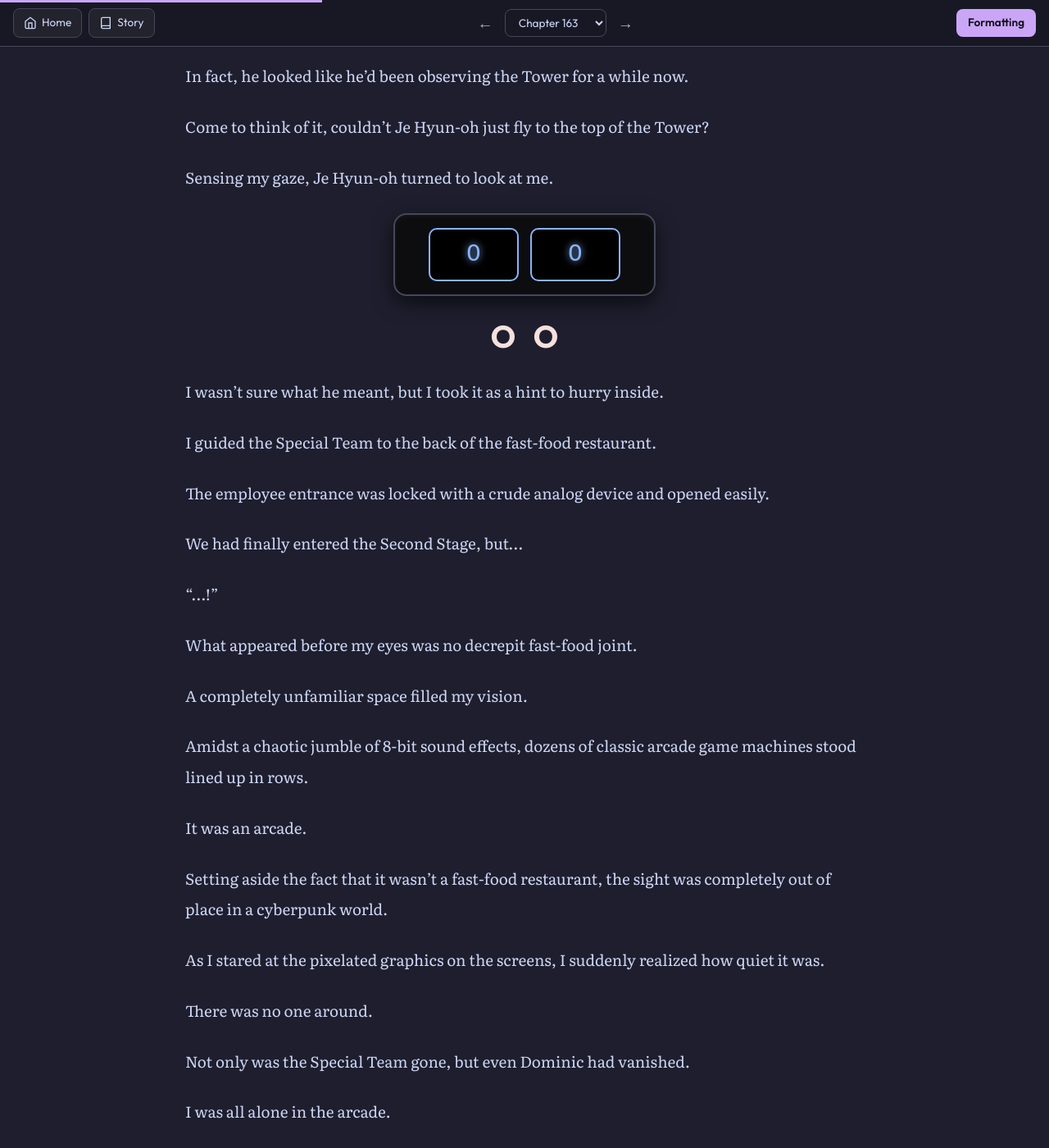
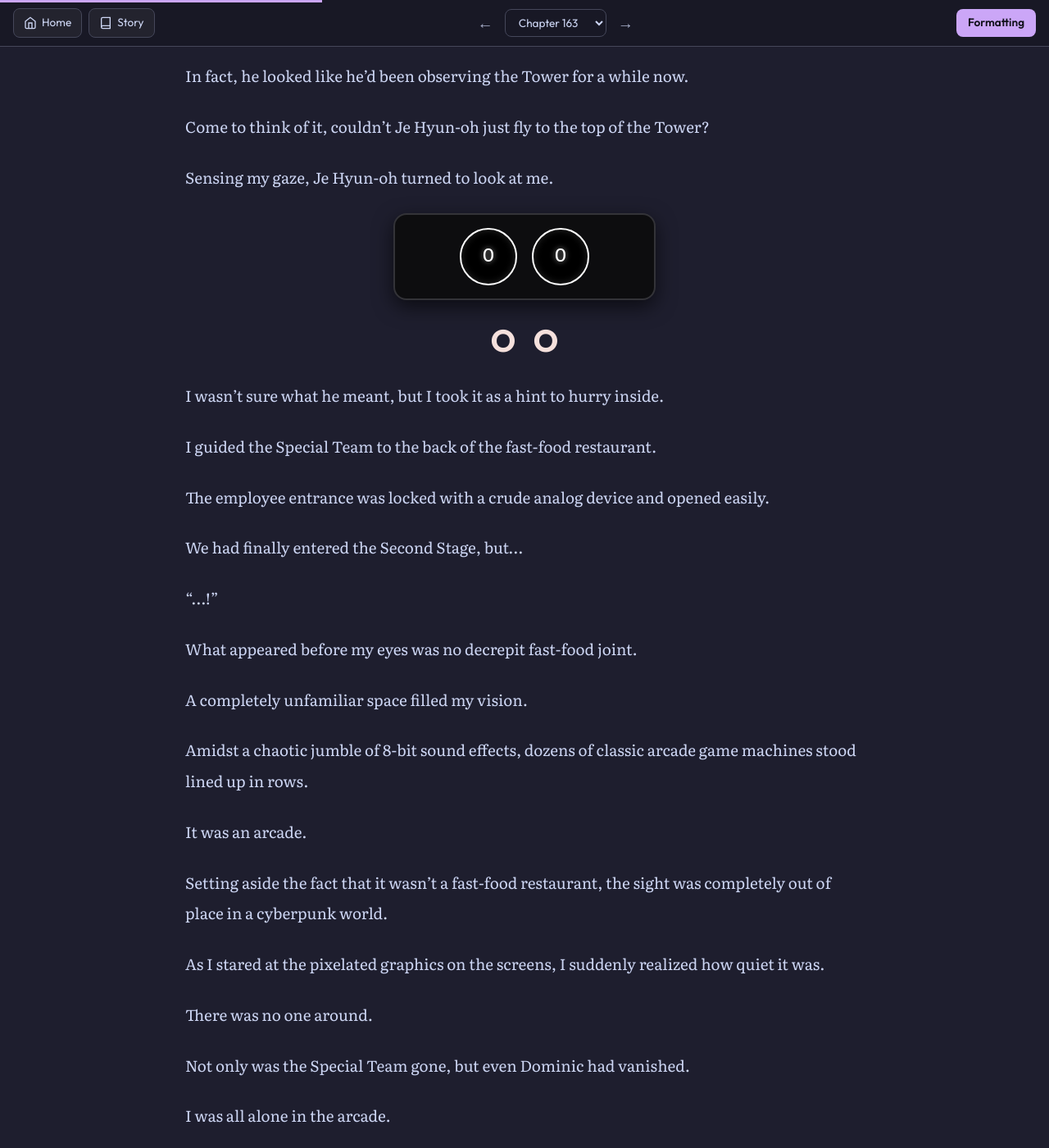
Before and after one commit to soleumn/soleumn.github.io, a Jekyll site: the page built from _chapters/eoshinki/ch163.md, in a window 1280 px wide and 1400 px high, scrolled down 5036 px. Shown: the whole window at 82% size. Built offline with Jekyll 4.4.1, drawn with Linux system fonts in a browser that asks for light colours; comment, search, counter and statistics services are not loaded.

Commit message:
Update webnovel.css

```diff
--- a/assets/css/webnovel.css
+++ b/assets/css/webnovel.css
@@ -537,43 +537,43 @@ html[data-theme="gruvbox"] .post-content .notebook {
 
 
 /* ============================================================
-    MÁSCARA E ÓCULOS DIGITAIS (GOGGLES)
-    ============================================================ */
+       MÁSCARA E ÓCULOS DIGITAIS (GOGGLES) - PRETO E BRANCO CIRCULAR
+       ============================================================ */
 .goggles-mask {
    background-color: #0d0d0f !important; /* Máscara preta */
-   border: 2px solid var(--borda-suave, #45475a);
+   border: 2px solid #333338;
    border-radius: 16px;
    padding: 16px 20px;
    margin: 25px auto;
-   max-width: 320px; /* Largura perfeita para simular uma máscara centralizada */
+   max-width: 320px;
    display: flex;
    flex-direction: column;
    align-items: center;
    gap: 12px;
-   box-shadow: 0 8px 24px rgba(0, 0, 0, 0.6), inset 0 2px 6px rgba(255, 255, 255, 0.05);
+   box-shadow: 0 8px 24px rgba(0, 0, 0, 0.6);
 }
 
  /* Container das duas lentes */
 .goggles-container {
    display: flex;
    justify-content: center;
-   gap: 14px;
+   gap: 18px;
    width: 100%;
 }
 
- /* Cada lado do óculos */
+ /* Cada lado do óculos (Circular, Preto e Branco) */
 .goggle-lens {
    background-color: #000000 !important;
-   border: 2px solid var(--cor-sistema, #89b4fa); /* Cor do brilho da borda */
-   border-radius: 10px;
-   width: 110px;
-   height: 65px;
+   border: 2px solid #ffffff !important; /* Borda branca brilhante */
+   border-radius: 50% !important; /* Deixa perfeitamente circular */
+   width: 70px;
+   height: 70px;
    display: flex;
    align-items: center;
    justify-content: center;
-   font-size: 1.8rem;
-   color: var(--cor-sistema, #89b4fa); /* Cor padrão dos emojis brilhando */
-   text-shadow: 0 0 8px currentColor; /* Efeito de LED/Neon */
-   box-shadow: inset 0 0 10px rgba(0, 0, 0, 0.9);
+   font-size: 1.5rem;
+   color: #ffffff !important; /* Texto/emoji branco */
+   text-shadow: 0 0 6px rgba(255, 255, 255, 0.6); /* Brilho suave em branco */
+   box-shadow: inset 0 0 10px rgba(255, 255, 255, 0.15);
    font-family: monospace;
 }
```
